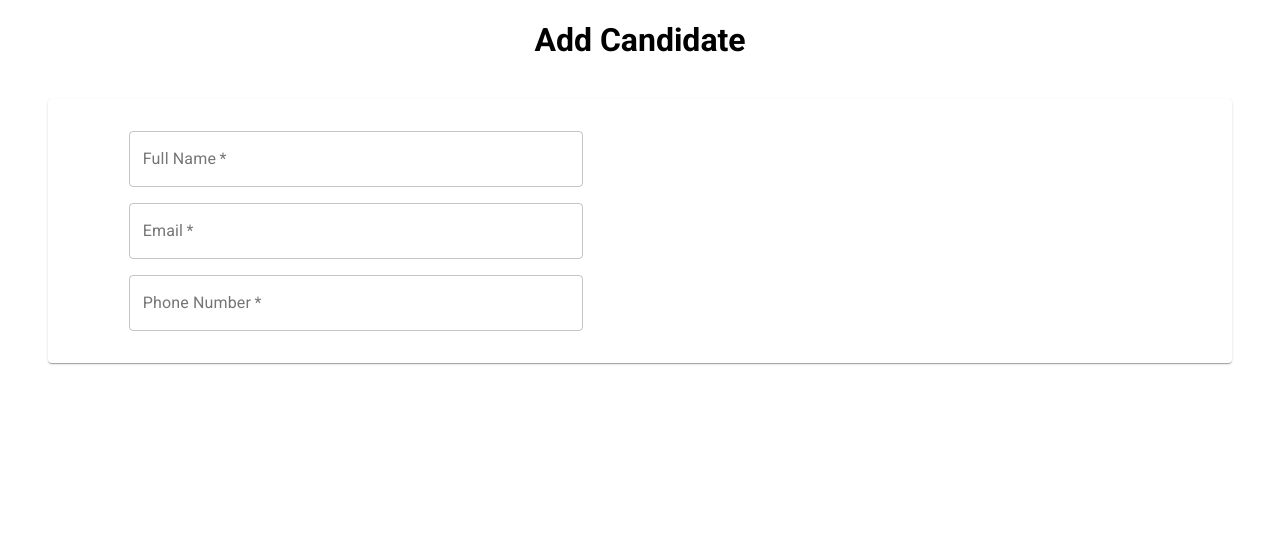
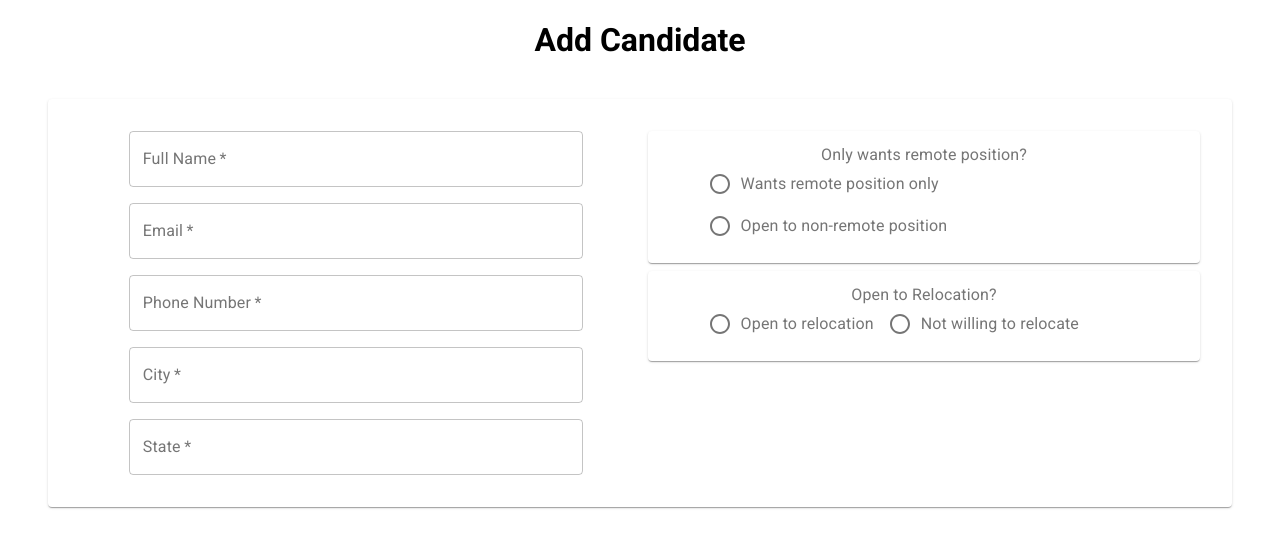
Before and after one commit to mnavoy4/HCRmatcher2, a React (Create React App) app in the folder frontend/: page /add-candidate in a window 1280 px wide. Shown: the top 548 px of the page. Built offline with nearby package versions, Linux system fonts and the light colour scheme.

Commit message:
building out form - radios for remote and relo

```diff
--- /dev/null
+++ b/frontend/src/Components/OpenToRelocationRadios.js
@@ -0,0 +1,38 @@
+import React from 'react';
+import { useForm, Controller } from 'react-hook-form';
+import { makeStyles } from '@material-ui/core/styles';
+import { FormControl, FormLabel, RadioGroup, Radio, FormControlLabel, Paper } from '@material-ui/core';
+
+const useStyles = makeStyles((theme) => ({
+  root: {
+    flexGrow: 1,
+    '& .MuiFormControl-root': {
+      width: '80%',
+      margin: theme.spacing(1)
+    }
+  },
+  paper: {
+    padding: theme.spacing(1),
+    textAlign: 'center',
+    color: theme.palette.text.secondary,
+    margin: theme.spacing(1)
+  }
+}));
+
+export default function OpenToRelocationRadios(){
+
+  const classes = useStyles();
+
+  return (
+    <Paper className={classes.paper}>
+      <FormControl>
+        <FormLabel>Open to Relocation?</FormLabel>
+        <RadioGroup row>
+          <FormControlLabel value='true' control={<Radio/>} label='Open to relocation'/>
+          <FormControlLabel value='false' control={<Radio/>} label='Not willing to relocate'/>
+        </RadioGroup>
+      </FormControl>
+    </Paper>
+
+  )
+}
--- /dev/null
+++ b/frontend/src/Components/RemoteOnlyRadios.js
@@ -0,0 +1,40 @@
+import React from 'react';
+import { makeStyles } from '@material-ui/core/styles';
+import { FormControl, FormLabel, RadioGroup, Radio, FormControlLabel, Paper } from '@material-ui/core';
+
+const useStyles = makeStyles((theme) => ({
+  root: {
+    flexGrow: 1,
+    '& .MuiFormControl-root': {
+      width: '80%',
+      margin: theme.spacing(1)
+    }
+  },
+  paper: {
+    padding: theme.spacing(1),
+    textAlign: 'center',
+    color: theme.palette.text.secondary,
+    margin: theme.spacing(1)
+  }
+  // radioGroup: {
+  //   justifyContent:
+  // }
+}));
+
+export default function RemoteOnlyRadios(){
+
+  const classes = useStyles();
+
+  return (
+    <Paper className={classes.paper}>
+      <FormControl>
+        <FormLabel>Only wants remote position?</FormLabel>
+        <RadioGroup row>
+          <FormControlLabel value='true' control={<Radio/>} label='Wants remote position only'/>
+          <FormControlLabel value='false' control={<Radio/>} label='Open to non-remote position'/>
+        </RadioGroup>
+      </FormControl>
+    </Paper>
+
+  )
+}
--- a/frontend/src/Containers/AddCandidateContainer/AddCandidateContainer.js
+++ b/frontend/src/Containers/AddCandidateContainer/AddCandidateContainer.js
@@ -2,6 +2,8 @@ import React from 'react';
 import { useForm, Controller } from 'react-hook-form';
 import { makeStyles } from '@material-ui/core/styles';
 import { Input, Grid, Button, Container, Checkbox, TextField, Paper } from '@material-ui/core';
+import RemoteOnlyRadios from '../../Components/RemoteOnlyRadios';
+import OpenToRelocationRadios from '../../Components/OpenToRelocationRadios';
 
 const useStyles = makeStyles((theme) => ({
   root: {
@@ -40,29 +42,55 @@ export default function AddCandidateContainer(){
               <Grid container>
                 <Grid item xs={6}>
                   <TextField
-                    // className={classes.paper}
                     label='Full Name'
-                    inputRef={register({ required: true, pattern: /^[A-Za-z]+$/i })}
+                    inputRef={register({ required: true, pattern: /^([a-zA-Z'-.]+ [a-zA-Z'-.]+)$/gm })}
                     required
                     name='name'
                     variant='outlined'
                   />
                   <TextField
                     label='Email'
-                    inputRef={register({ required: true, pattern: /^[A-Za-z]+$/i })}
+                    inputRef={register({ required: true, pattern: /^[A-Z0-9._%+-]+@[A-Z0-9.-]+\.[A-Z]{2,}$/i })}
                     required
                     name='email'
                     variant='outlined'
                   />
                   <TextField
                     label='Phone Number'
-                    inputRef={register({ required: true, pattern: /^[A-Za-z]+$/i })}
+                    inputRef={register({ required: true, pattern: /^[\+]?[(]?[0-9]{3}[)]?[-\s\.]?[0-9]{3}[-\s\.]?[0-9]{4,6}$/im })}
                     required
                     name='phoneNumber'
                     variant='outlined'
                   />
+                  <TextField
+                    label='City'
+                    inputRef={register({ required: true, pattern: /^[a-zA-Z]+(?:[\s-][a-zA-Z]+)*$/im })}
+                    required
+                    name='city'
+                    variant='outlined'
+                  />
+                  <TextField
+                    label='State'
+                    inputRef={register({ required: true, pattern: /^[a-zA-Z]+(?:[\s-][a-zA-Z]+)*$/im })}
+                    required
+                    name='state'
+                    variant='outlined'
+                  />
                 </Grid>
                 <Grid item xs={6}>
+                  <Controller
+                    as={RemoteOnlyRadios}
+                    name='wantsRemote'
+                    rules={{ required: true }}
+                    control={control}
+                  />
+                  <Controller
+                    as={OpenToRelocationRadios}
+                    name='openToRelocation'
+                    rules={{ required: true }}
+                    control={control}
+                    inputRef='someRef'
+                  />
                 </Grid>
               </Grid>
             </form>
```
Also changed, not shown: frontend/src/Components/WillingToGoWhere.js (added).
